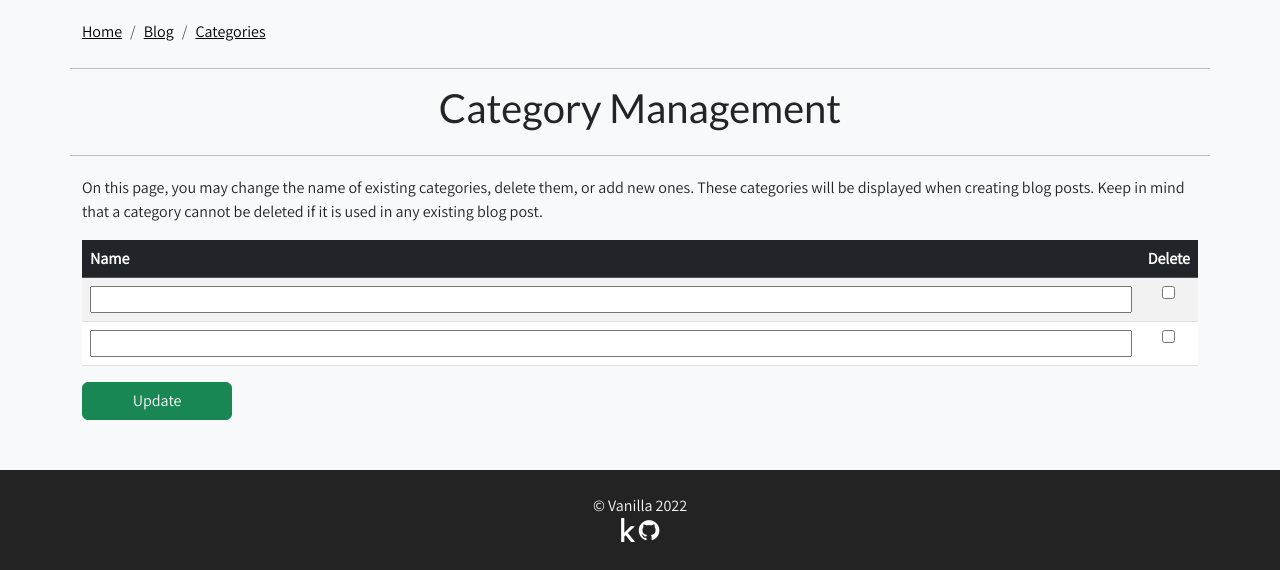
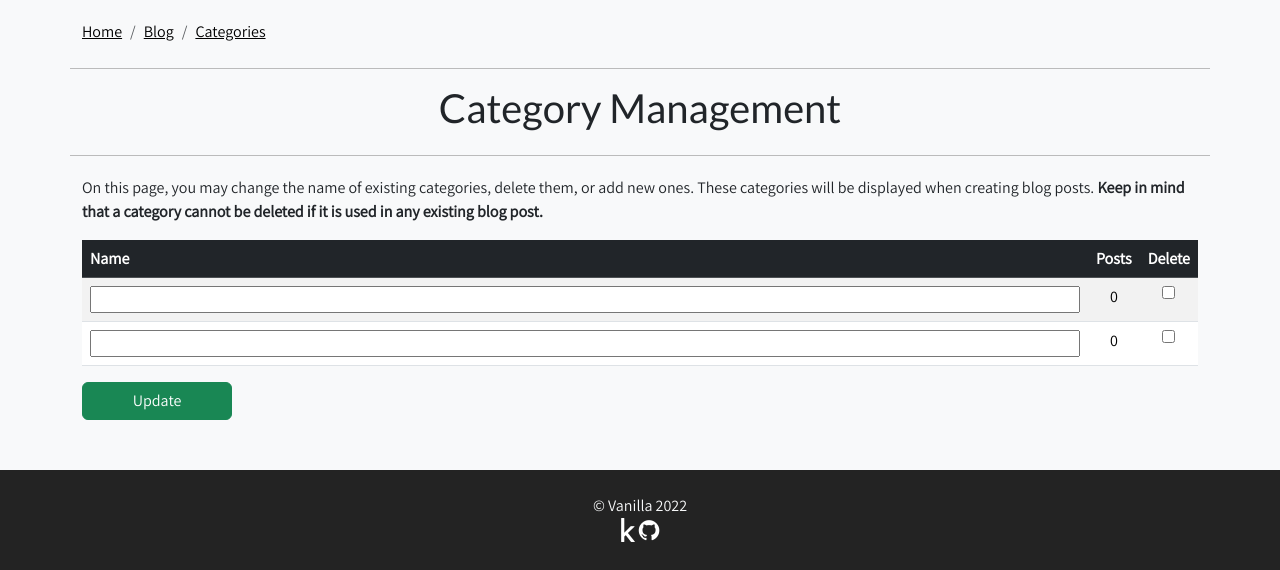
Before and after one commit to VanillaDevelop/VanillaDev, a Django app: page /blog/categories/ in a window 1280 px wide. Shown: the part 664-1234 px from the top of the page. Run offline with Django 3.2, Linux system fonts and the light colour scheme; the visitor is signed in with stand-in values (Sample User, id 1); data that the repository does not hold is empty; some libraries are stand-ins or nearby versions.

Commit message:
Fix issues with category management, display amount of blogs using a certain category, and only display and allow deletion option when no blogs use a category. Proper deletion reaction (cascade for blogs, protect for categories) of intermediary table

```diff
--- a/vanilladev/blog/models.py
+++ b/vanilladev/blog/models.py
@@ -10,9 +10,13 @@ class Category(models.Model):
     def __str__(self):
         return self.name
 
+class BlogPostCategory(models.Model):
+    post = models.ForeignKey('BlogPost', on_delete=models.CASCADE)
+    category = models.ForeignKey('Category', on_delete=models.PROTECT)
+
 class BlogPost(models.Model):
     title = models.CharField(max_length=50)
     content = RichTextField()
     created_at = models.DateField()
     is_published = models.BooleanField()
-    categories = ManyToManyField(Category)
+    categories = ManyToManyField(Category, through=BlogPostCategory)
--- a/vanilladev/blog/templates/blog/categories.html
+++ b/vanilladev/blog/templates/blog/categories.html
@@ -14,8 +14,8 @@
 </div>
 <div class="container">
     <p>On this page, you may change the name of existing categories, delete them, or add new ones. These categories will
-        be displayed when creating blog posts. Keep in mind that a category cannot be deleted if it is used in any
-        existing blog post.</p>
+        be displayed when creating blog posts. <strong>Keep in mind that a category cannot be deleted if it is used in any
+        existing blog post.</strong></p>
     <form id="UpdateCategoriesForm" method="POST">
         {{ formset.non_form_errors.as_ul }}
         {{ formset.management_form }}
@@ -24,6 +24,7 @@
             <thead class="table-dark">
                 <tr>
                     <th>Name</th>
+                    <th style="width:50px;" class="text-center">Posts</th>
                     <th style="width:20px;">Delete</th>
                 </tr>
             </thead>
@@ -38,8 +39,13 @@
                         {{form.name}}
                     </td>
                     <td class="text-center">
+                        {{form.blogcount}}
+                    </td>
+                    <td class="text-center">
                         {{form.DELETE.errors.as_ul}}
+                        {% if form.blogcount == 0 %}
                         {{form.DELETE}}
+                        {% endif %}
                     </td>
                 </tr>
                 {% endfor %}
--- a/vanilladev/blog/views.py
+++ b/vanilladev/blog/views.py
@@ -2,6 +2,7 @@ from django.shortcuts import redirect, get_object_or_404
 from vanilladev.helpers import render_mainpage
 from blog.models import Category
 from blog.models import BlogPost
+from django.db.models import ProtectedError
 import math
 from .forms import BlogPostForm, CategoryFormSet
 import bleach
@@ -56,8 +57,12 @@ def categories(request):
     if request.method == "POST":
         formset = CategoryFormSet(request.POST, prefix="form", queryset=Category.objects.all())
         #save if valid, but redirect to categories either way
-        if(formset.is_valid()):
-            formset.save()
+        try:
+            if(formset.is_valid()):
+                formset.save()
+        except ProtectedError:
+            #rerender the page if a protected error occured
+            pass
         return redirect('blog:categories')
 
     #GET - display categories
@@ -65,6 +70,7 @@ def categories(request):
     for form in formset.forms:
         #Set width 100 for the textboxes for category name
         form.fields["name"].widget.attrs.update({'class': 'w-100'})
+        form.blogcount = BlogPost.objects.filter(categories__in=[form.instance]).count()
     return render_mainpage(request, 'blog/categories.html', {"formset":formset})
 
 
```
